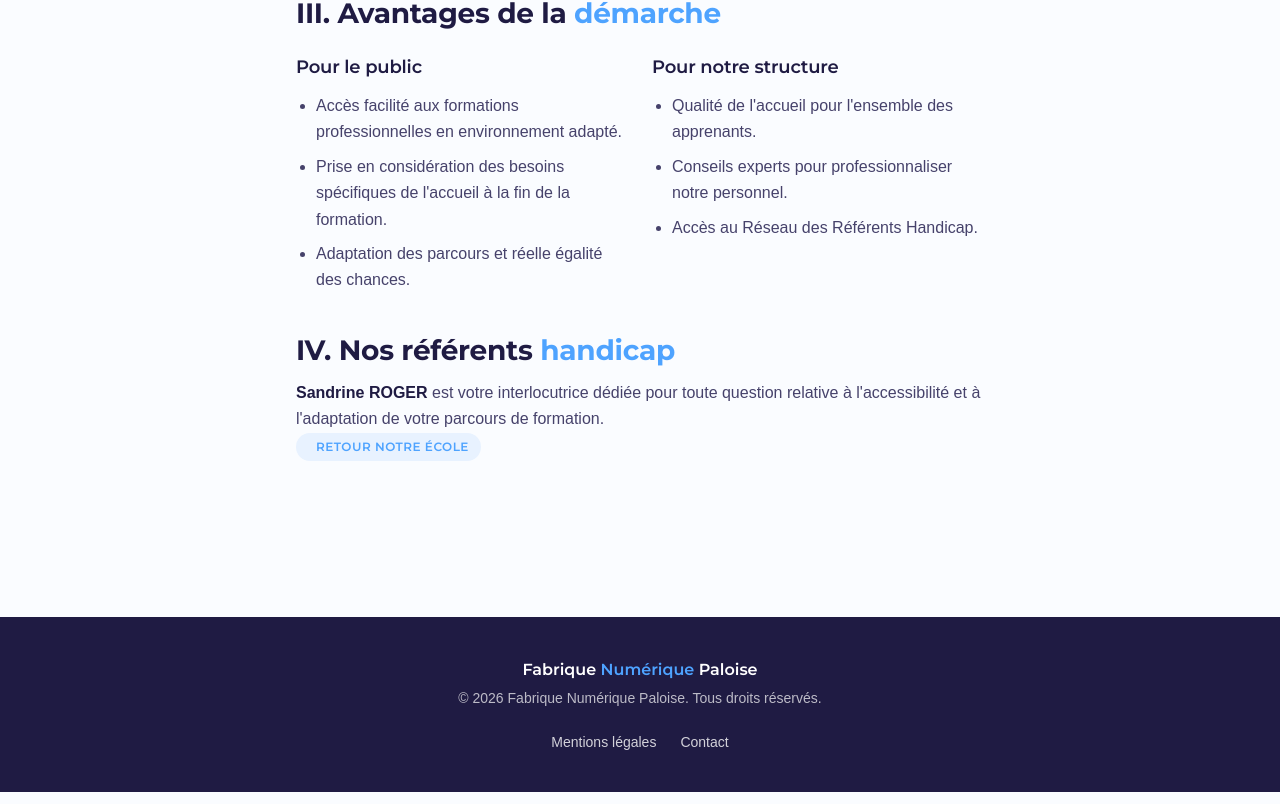
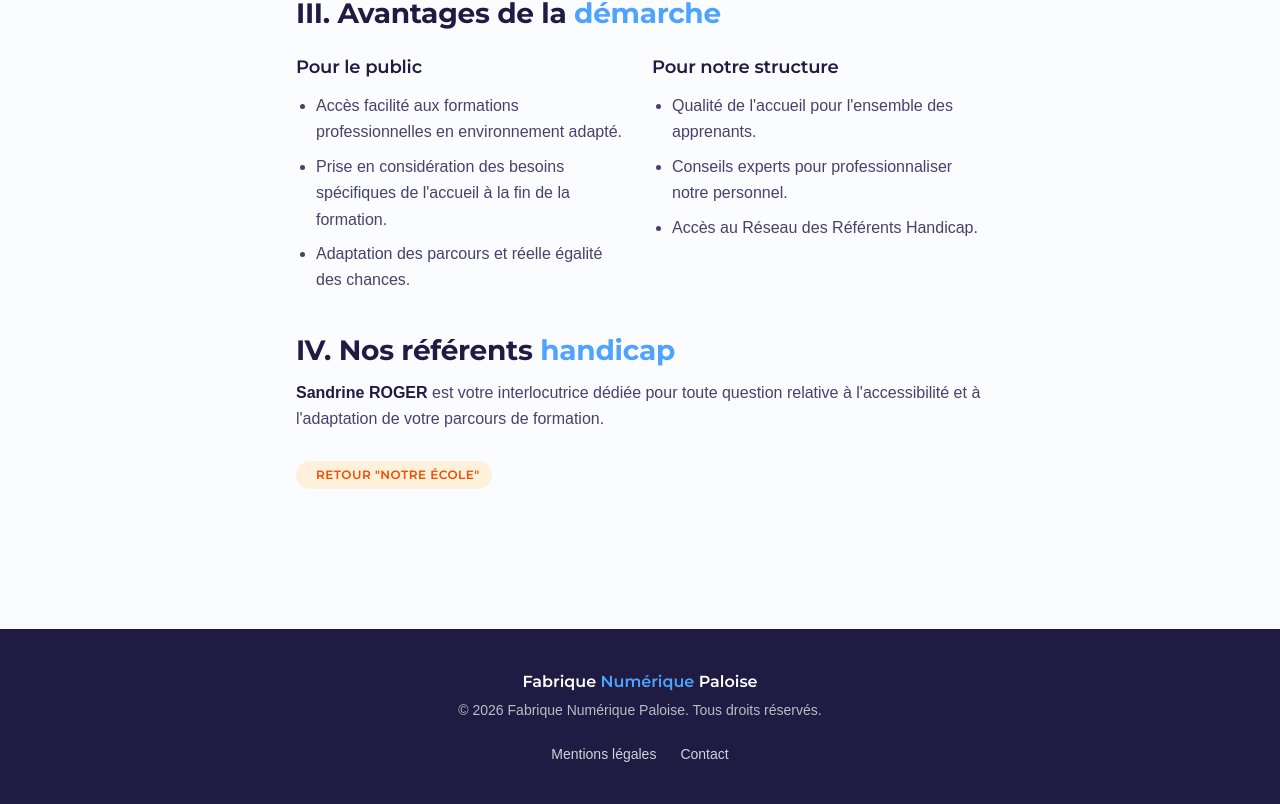
Before and after one commit to LaureLavie/fnp, a Next.js app in the folder nextjs/: page /ecole/inclusion-numerique in a window 1280 px wide. Shown: the part 1254-2058 px from the top of the page. Built offline with nearby package versions, Linux system fonts and the light colour scheme; a web font is replaced by a local one.

Commit message:
liens mt-7

```diff
--- a/nextjs/app/ecole/approche-pedagogique/page.tsx
+++ b/nextjs/app/ecole/approche-pedagogique/page.tsx
@@ -80,8 +80,8 @@ export default function ApprochePedagogique() {
               </article>
             </div>
             <span
-            className="badge badge-cyan mb-4">
-            <Link href="/ecole" className="ml-2 text-cyan hover:underline">Retour Notre École</Link>
+            className="badge badge-orange mt-7">
+            <Link href="/ecole" className="ml-2 text-orange-600 hover:underline">Retour "Notre École"</Link>
             </span>
           </div>
         </section>
--- a/nextjs/app/ecole/droit-sante-travail/page.tsx
+++ b/nextjs/app/ecole/droit-sante-travail/page.tsx
@@ -97,8 +97,8 @@ export default function DroitsSanteTravail() {
 
             </div>
             <span
-            className="badge badge-cyan mb-4">
-            <Link href="/ecole" className="ml-2 text-cyan hover:underline">Retour Notre École</Link>
+            className="badge badge-orange mt-7">
+            <Link href="/ecole" className="ml-2 text-orange-600 hover:underline">Retour "Notre École"</Link>
             </span>
           </div>
         </section>
--- a/nextjs/app/ecole/inclusion-numerique/page.tsx
+++ b/nextjs/app/ecole/inclusion-numerique/page.tsx
@@ -98,8 +98,8 @@ export default function InclusionNumerique() {
 
             </div>
             <span
-            className="badge badge-cyan mb-4">
-            <Link href="/ecole" className="ml-2 text-cyan hover:underline">Retour Notre École</Link>
+            className="badge badge-orange mt-7">
+            <Link href="/ecole" className="ml-2 text-orange-600 hover:underline">Retour "Notre École"</Link>
             </span>
           </div>
         </section>
--- a/nextjs/app/formations/candidater/page.tsx
+++ b/nextjs/app/formations/candidater/page.tsx
@@ -109,8 +109,8 @@ export default function Candidater() {
               </article>
             </div>
             <span
-            className="badge badge-cyan mb-4">
-            <Link href="/formations" className="ml-2 text-cyan hover:underline">Retour Nos Formations</Link>
+            className="badge badge-cyan mt-7">
+            <Link href="/formations" className="ml-2 text-cyan hover:underline">Retour "Nos Formations"</Link>
             </span>
           </div>
         </section>
--- a/nextjs/app/formations/financer-formation/page.tsx
+++ b/nextjs/app/formations/financer-formation/page.tsx
@@ -52,10 +52,6 @@ export default function FinancerFormation() {
                 </p>
               </article>
             </div>
-            <span
-            className="badge badge-cyan mb-4">
-            <Link href="/formations" className="ml-2 text-cyan hover:underline">Retour Nos Formations</Link>
-            </span>
           </div>
         </section>
       </main>
--- a/nextjs/app/formations/trouver-alternance/page.tsx
+++ b/nextjs/app/formations/trouver-alternance/page.tsx
@@ -89,8 +89,8 @@ export default function TrouverAlternance() {
               </article>
             </div>
             <span
-            className="badge badge-cyan mb-4">
-            <Link href="/formations" className="ml-2 text-cyan hover:underline">Retour Nos Formations</Link>
+            className="badge badge-cyan mt-7">
+            <Link href="/formations" className="ml-2 text-cyan hover:underline">Retour "Nos Formations"</Link>
             </span>
           </div>
         </section>
```
